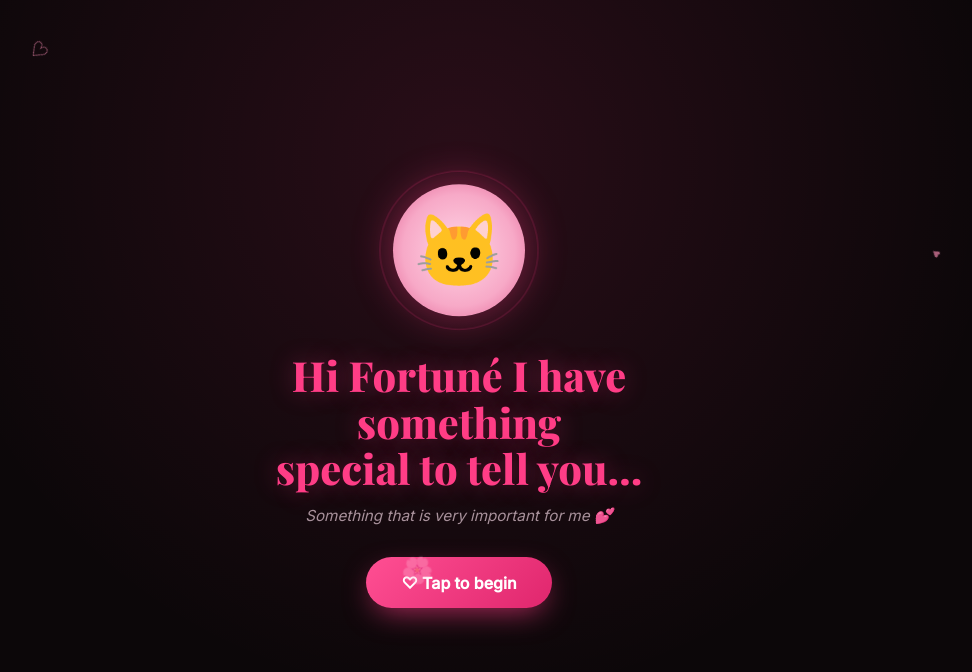
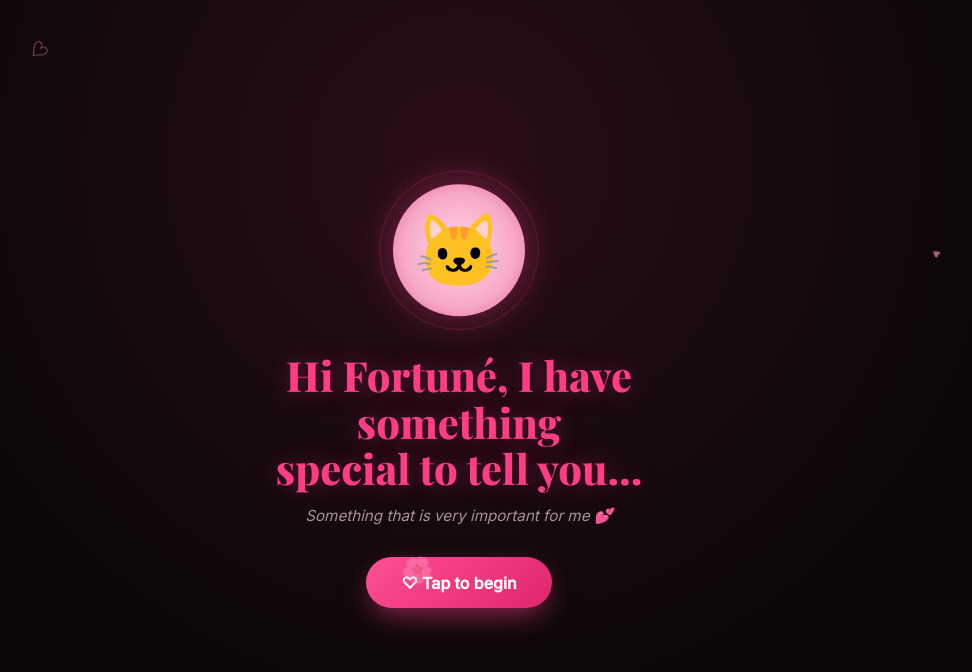
Before and after one commit to Guelano/FORLIEB, a plain HTML site: page index.html in a window 1280 px wide. Shown: the whole page, without its empty margins (181-1153 px from the left). Drawn offline with nearby package versions, Linux system fonts and the light colour scheme; a web font is replaced by a local one.

Commit message:
Update index.html

```diff
--- a/index.html
+++ b/index.html
@@ -204,7 +204,7 @@
   <!-- 1. Opening -->
   <section class="screen is-active" data-screen="intro">
     <div class="avatar" aria-hidden="true">🐱</div>
-    <h1 class="title">Hi Fortuné I have something<br>special to tell you…</h1>
+    <h1 class="title">Hi Fortuné, I have something<br>special to tell you…</h1>
     <p class="subtitle">Something that is very important for me 💕</p>
     <button class="btn" data-next>♡ Tap to begin</button>
   </section>
```
